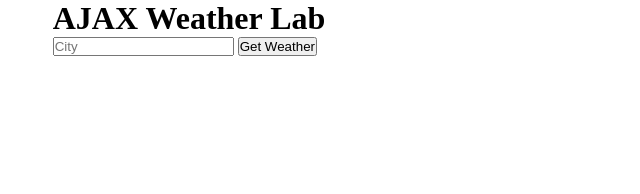
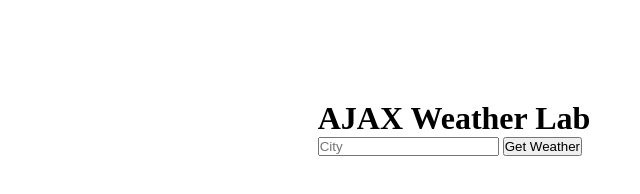
Before and after one commit to millerado/weather-app-AJAX, a plain HTML site: page index.html in a window 1280 px wide. Shown: the whole page, without its empty margins (186-826 px from the left). Drawn offline with nearby package versions, Linux system fonts and the light colour scheme.

Commit message:
centered

```diff
--- a/style.css
+++ b/style.css
@@ -9,5 +9,5 @@ body {
   justify-content: center;
   align-items: center;
 
-  width: 750px;
+  margin: 100px auto;
 }
```
